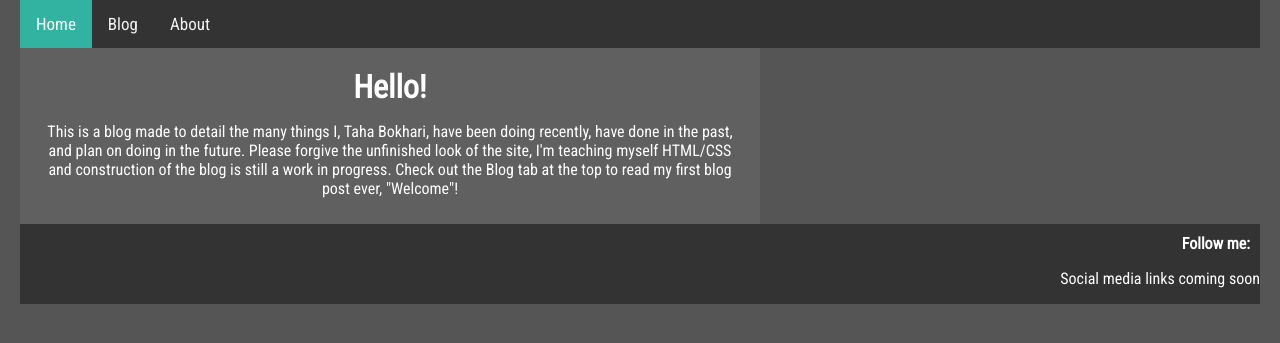
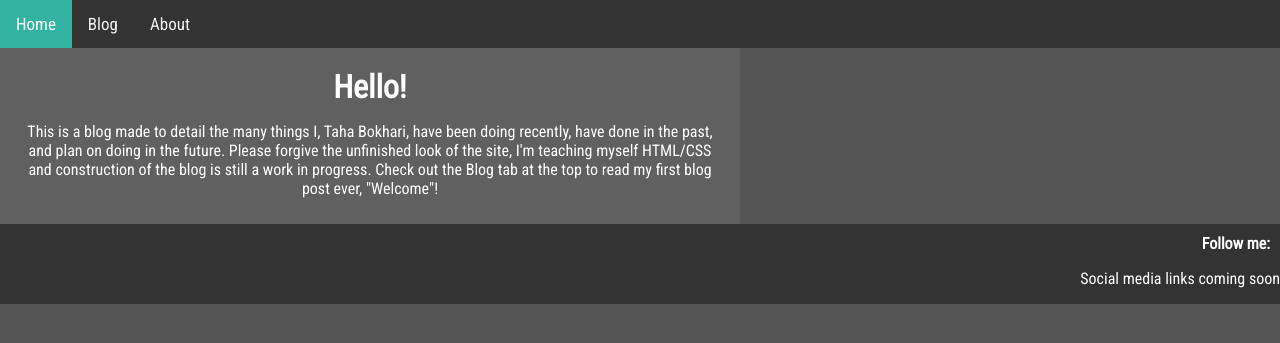
Before and after one commit to boktah/boktah.github.io, a Jekyll site: the page built from index.html, in a window 1280 px wide. Shown: the top 343 px of the page. Built offline with Jekyll 4.4.1, drawn with Linux system fonts in a browser that asks for light colours.

Commit message:
Removed margins, centered content

```diff
--- a/_sass/main.scss
+++ b/_sass/main.scss
@@ -6,7 +6,7 @@ html {
 body {
   margin: 0 auto;
   background-color: #555;
-  padding: 0px 20px 20px 20px;
+  padding: 0px;
   // border: 5px solid black;
 }
 
@@ -49,6 +49,7 @@ a {
     color: white;
     width: 700px;
     padding: 10px 20px;
+    align: center;
 }
 
 .footer {
```
